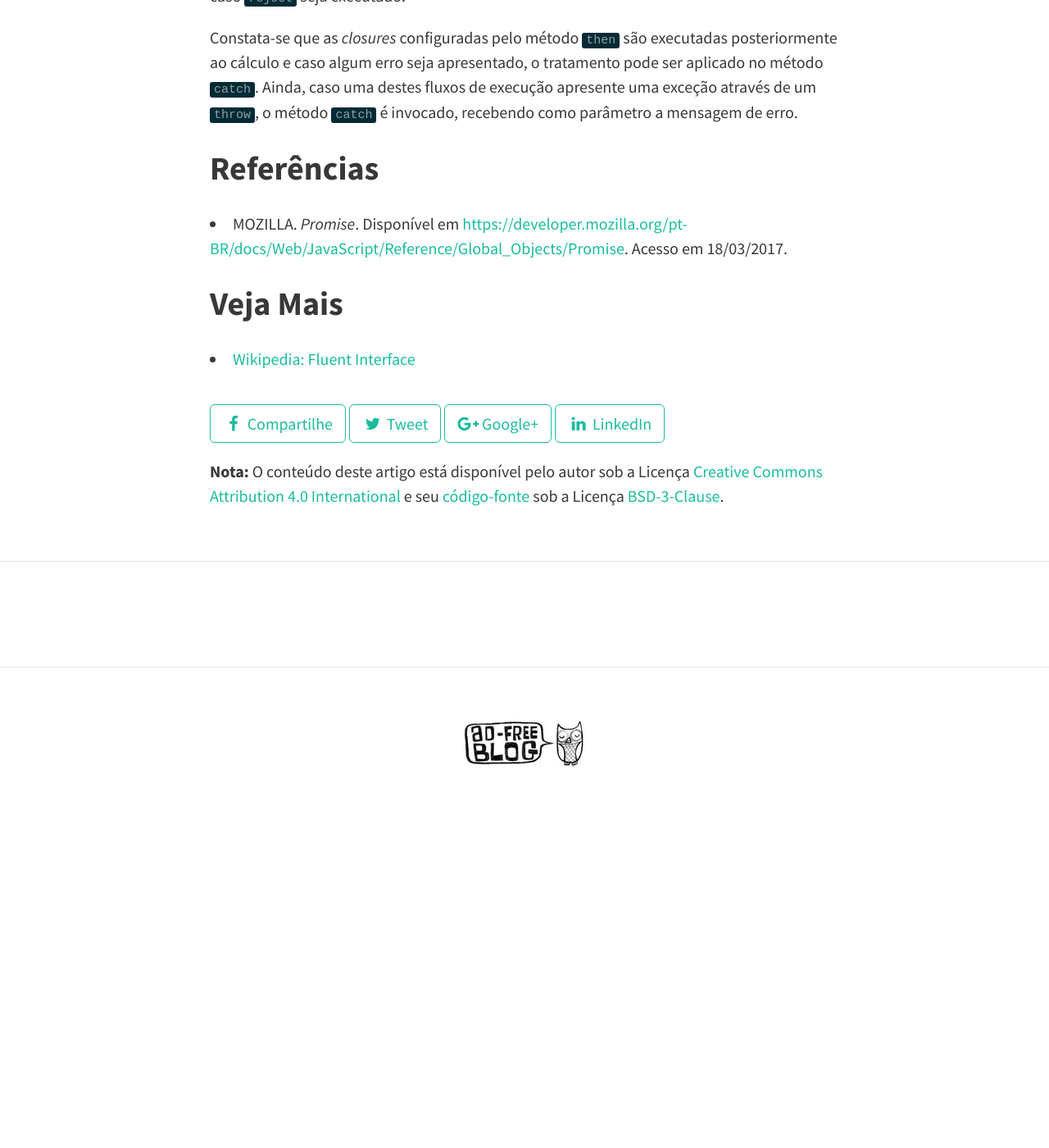
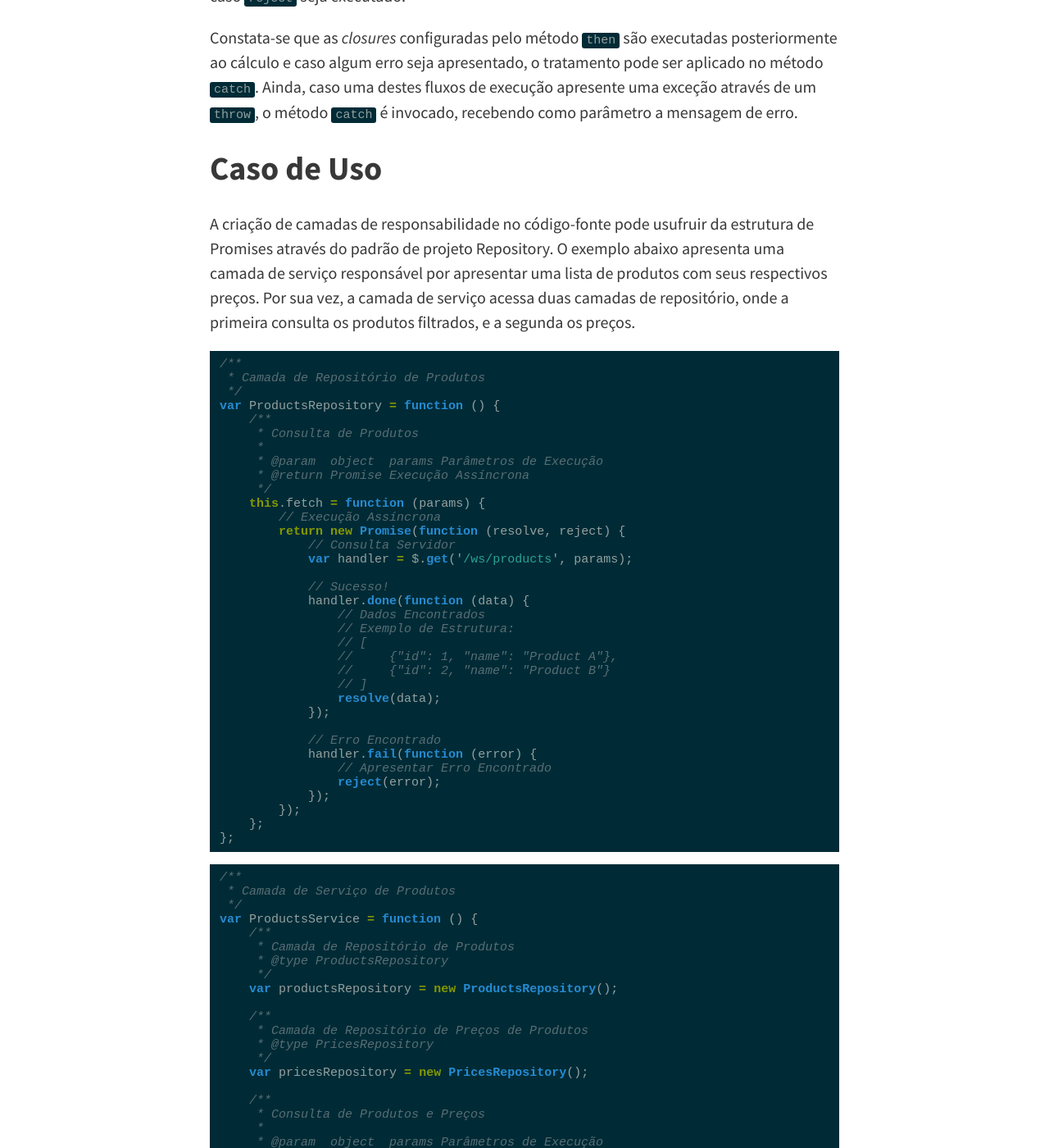
Before and after one commit to wandersonwhcr/wandersonwhcr.github.io, a Jekyll site: the page built from _posts/2017-03-18-javascript-promises.md, in a window 1280 px wide and 1400 px high, scrolled down 2033 px. Shown: the whole window at 82% size. Built offline with Jekyll 4.4.1, drawn with Linux system fonts in a browser that asks for light colours; nearby versions of some CDN libraries; comment, search, counter and statistics services are not loaded; before the commit the page ends 3038 px from its top, so only the background shows below that; some of the changed text lies outside the part shown.

Commit message:
Informa exemplos de estrutura assíncrona

````diff
--- a/_posts/2017-03-18-javascript-promises.md
+++ b/_posts/2017-03-18-javascript-promises.md
@@ -63,6 +63,83 @@ O exemplo anterior adiciona três _closures_ de execução. A primeira _closure_
 
 Constata-se que as _closures_ configuradas pelo método `then` são executadas posteriormente ao cálculo e caso algum erro seja apresentado, o tratamento pode ser aplicado no método `catch`. Ainda, caso uma destes fluxos de execução apresente uma exceção através de um `throw`, o método `catch` é invocado, recebendo como parâmetro a mensagem de erro.
 
+## Caso de Uso
+
+A criação de camadas de responsabilidade no código-fonte pode usufruir da estrutura de Promises através do padrão de projeto Repository. O exemplo abaixo apresenta uma camada de serviço responsável por apresentar uma lista de produtos com seus respectivos preços. Por sua vez, a camada de serviço acessa duas camadas de repositório, onde a primeira consulta os produtos filtrados, e a segunda os preços.
+
+```js
+/**
+ * Camada de Repositório de Produtos
+ */
+var ProductsRepository = function () {
+    /**
+     * Consulta de Produtos
+     *
+     * @param  object  params Parâmetros de Execução
+     * @return Promise Execução Assíncrona
+     */
+    this.fetch = function (params) {
+        // Execução Assíncrona
+        return new Promise(function (resolve, reject) {
+            // Consulta Servidor
+            var handler = $.get('/ws/products', params);
+
+            // Sucesso!
+            handler.done(function (data) {
+                // Dados Encontrados
+                // Exemplo de Estrutura:
+                // [
+                //     {"id": 1, "name": "Product A"},
+                //     {"id": 2, "name": "Product B"}
+                // ]
+                resolve(data);
+            });
+
+            // Erro Encontrado
+            handler.fail(function (error) {
+                // Apresentar Erro Encontrado
+                reject(error);
+            });
+        });
+    };
+};
+```
+
+```js
+/**
+ * Camada de Serviço de Produtos
+ */
+var ProductsService = function () {
+    /**
+     * Camada de Repositório de Produtos
+     * @type ProductsRepository
+     */
+    var productsRepository = new ProductsRepository();
+
+    /**
+     * Camada de Repositório de Preços de Produtos
+     * @type PricesRepository
+     */
+    var pricesRepository = new PricesRepository();
+
+    /**
+     * Consulta de Produtos e Preços
+     *
+     * @param  object  params Parâmetros de Execução
+     * @return Promise Execução Assíncrona
+     */
+    this.fetch = function (params) {
+        // Capturar Produtos
+        return productsRepository.fetch(params).then(function (products) {
+            // Capturar Preços de Produtos
+            return pricesRepository.fetch(params).then(function (prices) {
+                // Mapear Produtos e Preços
+            });
+        });
+    };
+};
+```
+
 ## Referências
 
 * MOZILLA. _Promise_. Disponível em [https://developer.mozilla.org/pt-BR/docs/Web/JavaScript/Reference/Global\_Objects/Promise](https://developer.mozilla.org/pt-BR/docs/Web/JavaScript/Reference/Global_Objects/Promise). Acesso em 18/03/2017.
````
